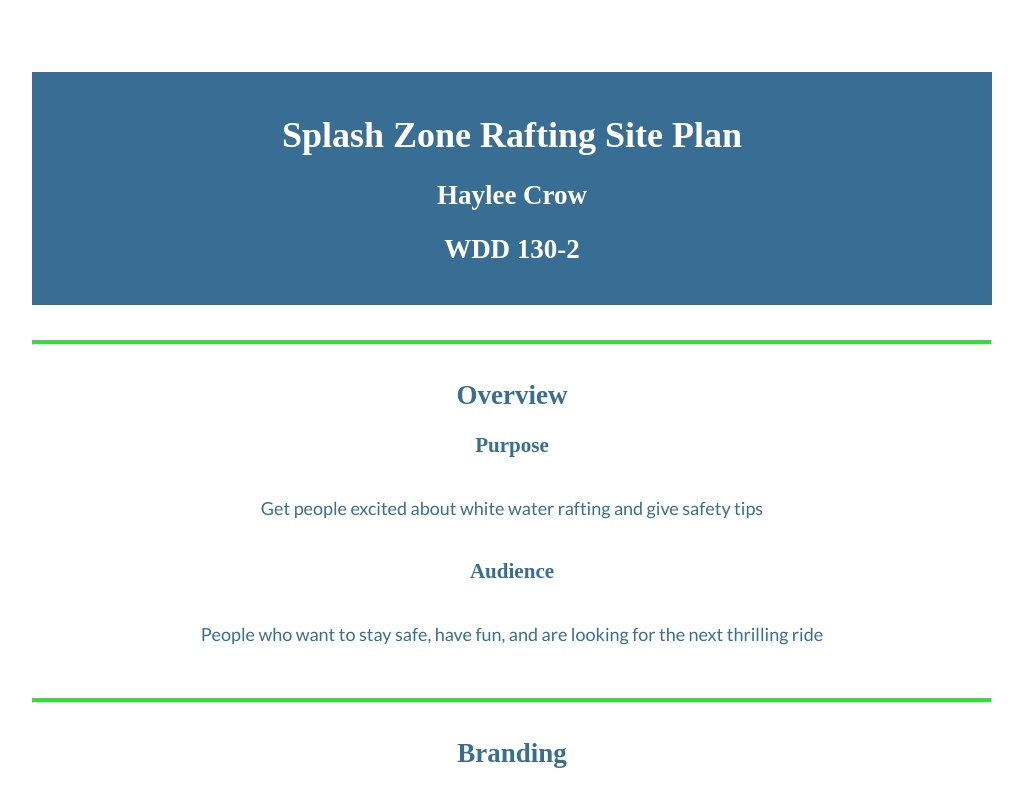
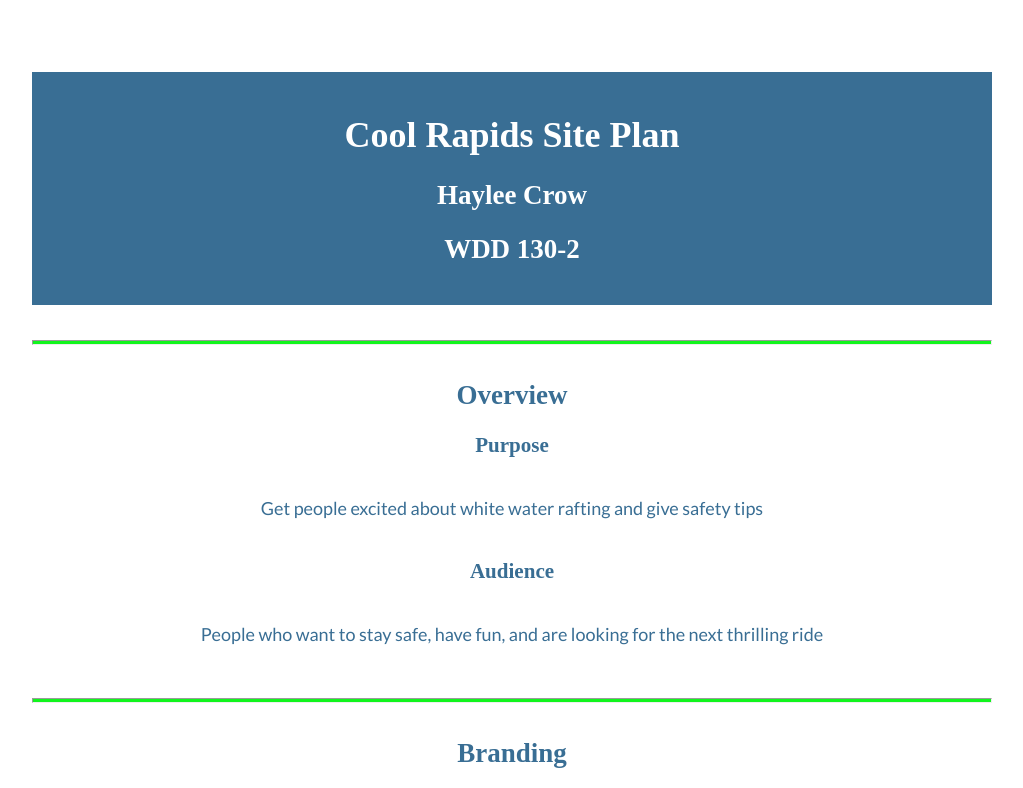
Before and after one commit to hayleecrow/wdd130_html, a plain HTML site: page wwr/site-plan-rafting.html in a window 1280 px wide. Shown: the top 788 px of the page, without its empty margins (128-1151 px from the left). Drawn offline with Linux system fonts and the light colour scheme; a web font is replaced by a local one.

Commit message:
I changed the name of my wwr site

```diff
--- a/wwr/site-plan-rafting.html
+++ b/wwr/site-plan-rafting.html
@@ -8,7 +8,7 @@
 
 <body>
   <header>
-    <h1>Splash Zone Rafting Site Plan</h1>
+    <h1>Cool Rapids Site Plan</h1>
     <h2>Haylee Crow</h2>
     <h2>WDD 130-2</h2>
     <!-- In the header above, add the name of your site, your name and class number. For example if you are in section 3 you would put WDD 130-03 -->
```
